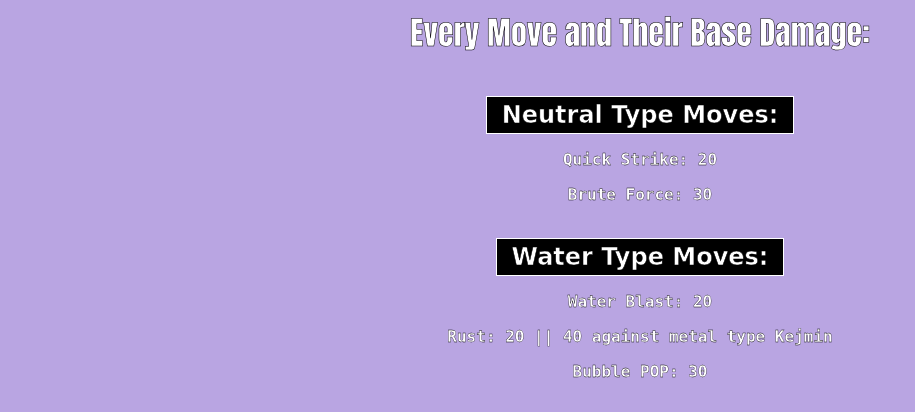
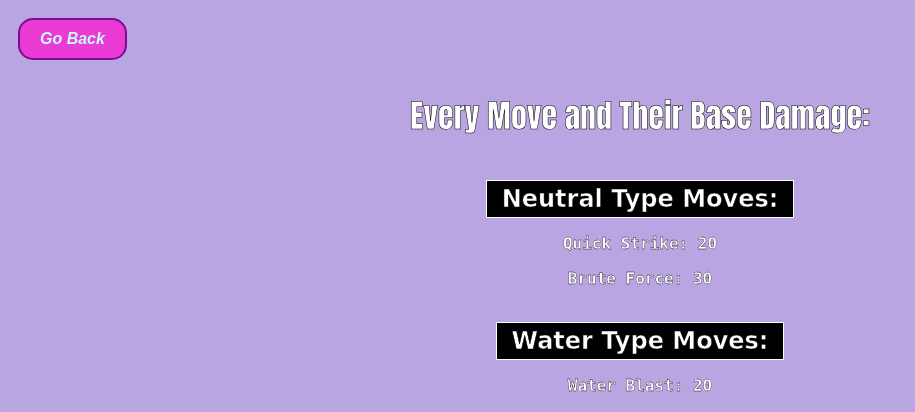
Before and after one commit to missosigma/Kejmin, a PHP site: the page made by Battle Navbar Files/moves.php in a window 1280 px wide. Shown: the top 412 px of the page, without its empty margins (0-915 px from the left). Run offline with PHP 8.4, Linux system fonts and the light colour scheme.

Commit message:
Put back button moves page

```diff
--- a/Battle Navbar Files/moves.php
+++ b/Battle Navbar Files/moves.php
@@ -1,3 +1,6 @@
+<?php
+include "../back_button.php";
+?>
 <html lang="en">
 <head>
     <meta charset="UTF-8">
```
